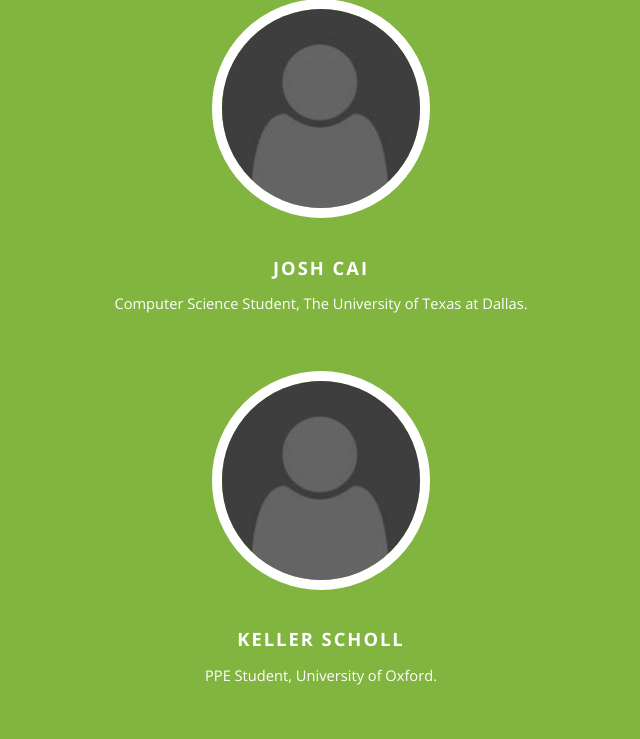
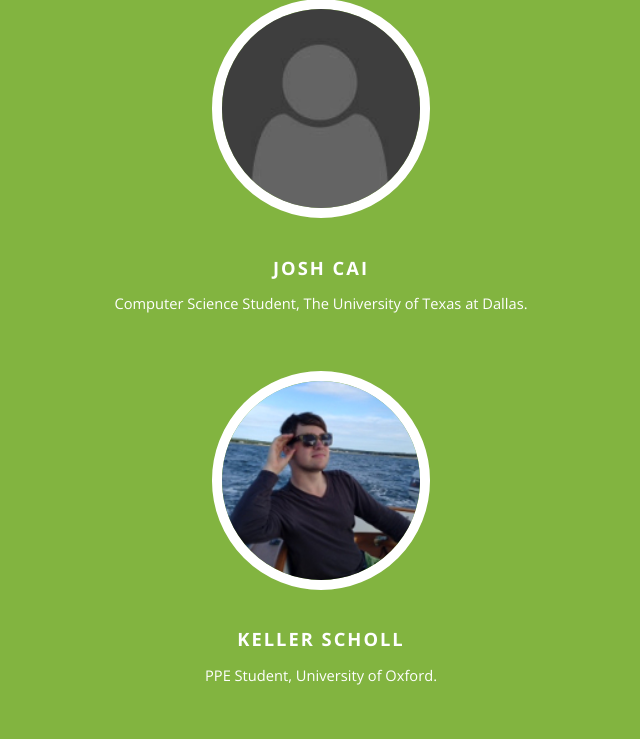
Before and after one commit to rebecca-owen/easyskim, a Flask app: template templates/login.html in a window 1280 px wide. Shown: the part 1083-1822 px from the top of the page, without its empty margins (319-959 px from the left). Run offline with Flask 2, Linux system fonts and the light colour scheme; the template is opened without the code that fills it, so the values that code supplies are empty.

Commit message:
Update photos, attempt to use SSL

```diff
--- a/app.py
+++ b/app.py
@@ -9,27 +9,27 @@ from flask import Flask, redirect, render_template, request, session
 from mendeley import Mendeley
 from mendeley.session import MendeleySession
 from werkzeug.contrib.fixers import ProxyFix
-from flask_sslify import SSLify
+#from flask_sslify import SSLify
 
 import wrapper
 import codecs
 
 import jinja_filters
 
-#import ssl
-#print dir(ssl)
-#ssl_context = ssl.SSLContext(ssl.PROTOCOL_TLSv1_2)
-#ssl_context.load_cert_chain('ssl-bundle.crt', 'easyskim.key')
+# import ssl
+# print dir(ssl)
+# ssl_context = ssl.SSLContext(ssl.PROTOCOL_TLSv1_2)
+# ssl_context.load_cert_chain('ssl-bundle.crt', 'easyskim.key')
 from OpenSSL import SSL
 ssl_context = SSL.Context(SSL.SSLv23_METHOD)
 ssl_context.use_privatekey_file('easyskim.key')
-ssl_context.use_certificate_file('easyskim.crt')
+ssl_context.use_certificate_file('ssl-bundle.crt')
 
 client_id = os.environ['MENDELEY_CLIENT_ID']
 client_secret = os.environ['MENDELEY_CLIENT_SECRET']
 
 app = Flask(__name__)
-sslify = SSLify(app)
+#sslify = SSLify(app)
 app.jinja_env.filters['authors'] = jinja_filters.authors
 app.debug = True
 app.secret_key = client_secret
--- a/templates/login.html
+++ b/templates/login.html
@@ -194,7 +194,7 @@
               <p>Computer Science Student, The University of Texas at Dallas.</p>
             </div>
             <div class="3u">
-              <a href="#" class="image"><img src="static/images/placeholder.png" alt=""></a>
+              <a href="#" class="image"><img src="static/images/Keller.png" alt=""></a>
               <h3>Keller Scholl</h3>
               <p>PPE Student, University of Oxford.</p>
             </div>
```
